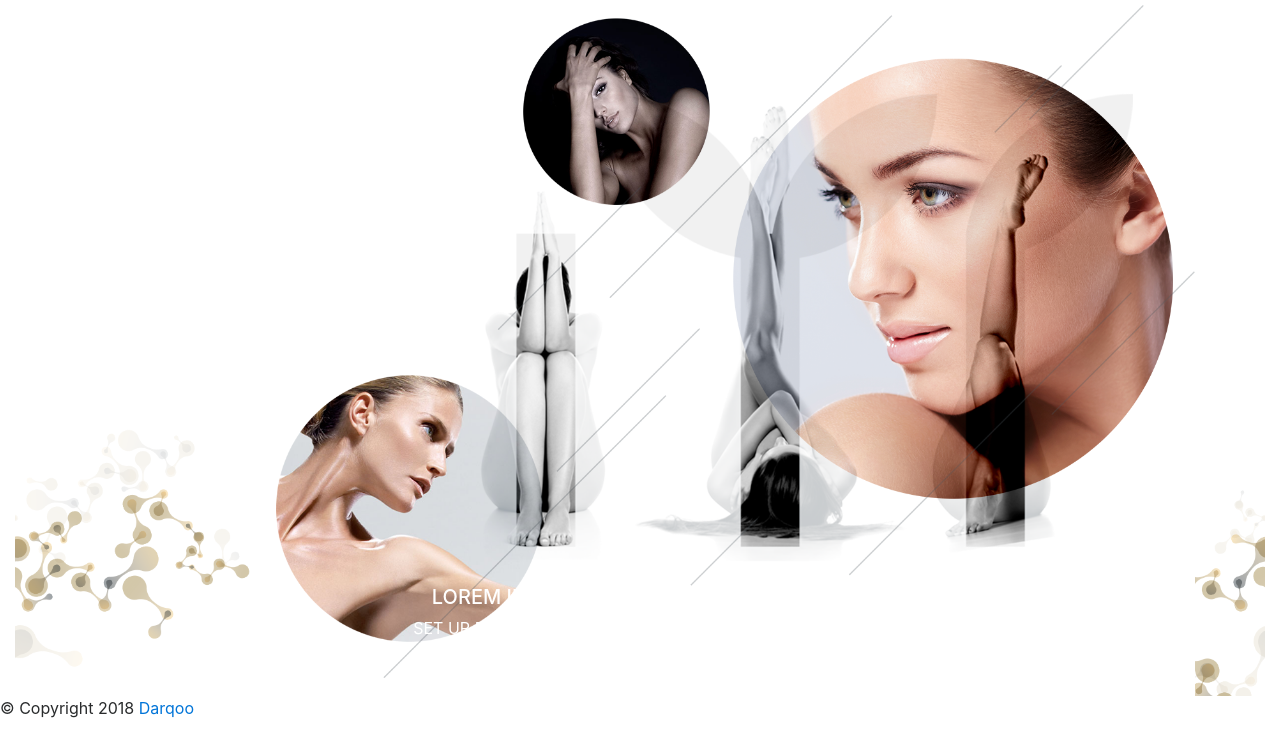
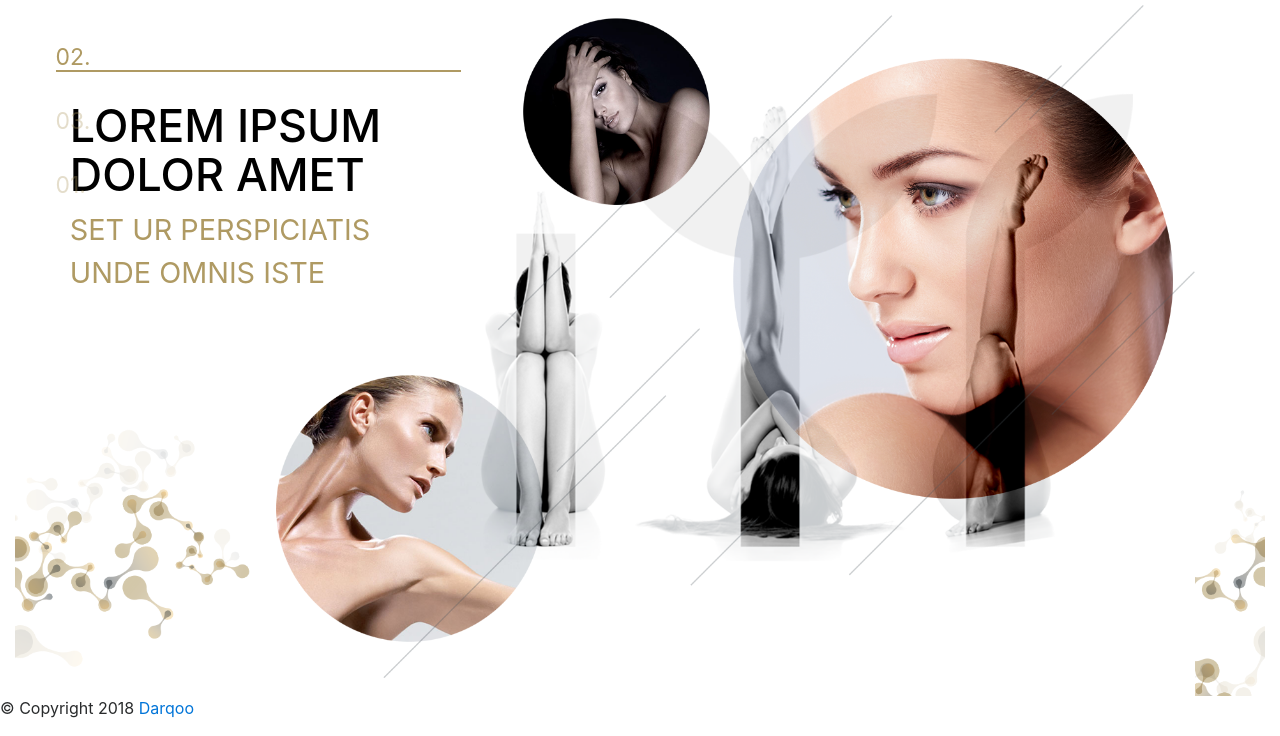
Before and after one commit to darqoo/recruitment, a plain HTML site: page index.html in a window 1280 px wide. Shown: the part 207-943 px from the top of the page. Drawn offline with nearby package versions, Linux system fonts and the light colour scheme.

Commit message:
added css for slider rwd

```diff
--- a/index.html
+++ b/index.html
@@ -12,6 +12,7 @@
   <link rel="stylesheet" href="https://maxcdn.bootstrapcdn.com/bootstrap/4.0.0-beta.3/css/bootstrap.min.css" integrity="sha384-Zug+QiDoJOrZ5t4lssLdxGhVrurbmBWopoEl+M6BdEfwnCJZtKxi1KgxUyJq13dy" crossorigin="anonymous" />
   <link rel="stylesheet" href="./style/main.css" />
   <link rel="stylesheet" href="./style/navbar.css" />
+  <link rel="stylesheet" href="./style/carousel.css" />
 </head>
 
 <body id="page_top">
@@ -81,7 +82,7 @@
 
   <div id="footer" class="container-fluid contact">
     <div class="row footer">
-      <p>© Copyright 2018 <a href="http://darqoo.pl">Darqoo</a>
+      <p>© Copyright 2018 <a href="http://darqoo.pl">Darqoo</a></p>
     </div>
   </div>
 </body>
--- /dev/null
+++ b/style/carousel.css
@@ -0,0 +1,157 @@
+.carousel {
+  margin-top: 75px;
+}
+
+.carousel-inner {
+  z-index: -1;
+}
+
+.ind-style>li {
+  color: #af9a63;
+}
+
+.carousel-indicators {
+  flex-direction: column;
+  top: 5%;
+  bottom: unset;
+  left: 2%;
+  position: absolute;
+  right: unset;
+  bottom: unset;
+  justify-content: unset;
+  margin-right: unset;
+  margin-left: unset;
+}
+
+.carousel-indicators>li {
+  background-color: transparent;
+  text-indent: 0px;
+  height: 42px;
+  font-size: 17px;
+  cursor: pointer;
+}
+
+.carousel-indicators>li::after {
+  position: absolute;
+  bottom: 17px;
+  left: 0px;
+  width: 100%;
+  content: "";
+  width: 300px;
+}
+
+.carousel-indicators>li::before {
+  position: relative;
+  top: 0;
+  left: 0;1
+  display: block;
+  width: 0;
+  height: 0;
+  content: "";
+}
+
+.carousel-indicators .active {
+  background-color: transparent;
+}
+
+.carousel-indicators .active::after {
+  border-bottom: 2px solid #af9a63;
+}
+
+.carousel-indicators .active {
+  order: 1 !important;
+  opacity: 1!important;
+}
+
+.carousel-indicators .active+li {
+  order: 2 !important;
+  opacity: 0.33!important;
+}
+
+.carousel-indicators .active+li+li {
+  order: 3 !important;
+  opacity: 0.33!important;
+}
+
+.carousel-caption {
+  right: unset;
+  bottom: unset;
+  left: 8%;
+  padding-top: 0;
+  padding-bottom: 0;
+  text-align: left;
+  top: 11%;
+  width: 310px;
+}
+
+.carousel-caption h5 {
+  color: #000000;
+  font-size: 2em;
+}
+
+.carousel-caption p {
+  font-size: 1.5em;
+  color: #af9a63;
+}
+
+@media (min-width: 992px) {
+.carousel {
+  margin-top: unset;
+}
+
+  .carousel-indicators {
+    top: 0%;
+    left: 3%;
+  }
+  .carousel-indicators>li {
+    height: 64px;
+    font-size: 23px;
+  }
+  .carousel-indicators>li::after {
+    bottom: -3px;
+    left: 0px;
+    width: 405px;
+  }
+  .carousel-caption {
+    left: 10%;
+    padding-top: 0;
+    padding-bottom: 0;
+    top: 14%;
+    width: 380px;
+  }
+  .carousel-caption h5 {
+    font-size: 2.8em;
+  }
+  .carousel-caption p {
+    font-size: 1.8em;
+  }
+}
+
+@media (min-width: 1480px) {
+  .carousel-indicators {
+    top: 4.5%;
+    left: 3.5%;
+  }
+  .carousel-indicators>li {
+    height: 53px;
+    font-size: 23px;
+  }
+  .carousel-indicators>li::after {
+    bottom: -14px;
+    left: 0px;
+    width: 405px;
+  }
+  .carousel-caption {
+    left: 7.5%;
+    padding-top: 0;
+    padding-bottom: 0;
+    top: 13%;
+    width: 550px;
+  }
+  .carousel-caption h5 {
+    font-size: 3.8em;
+  }
+  .carousel-caption p {
+    font-size: 2.8em;
+  }
+}
--- a/style/navbar.css
+++ b/style/navbar.css
@@ -1,3 +1,16 @@
+.nav-link {
+  color: #af9a63!important;
+}
+
+.nav-links .active {
+  color: #000000!important;
+}
+
+.nav-links .active::before {
+  content: "";
+  border-left: 1px solid #000000;
+}
+
 .navbar {
   position: fixed;
   z-index: 999;
```
